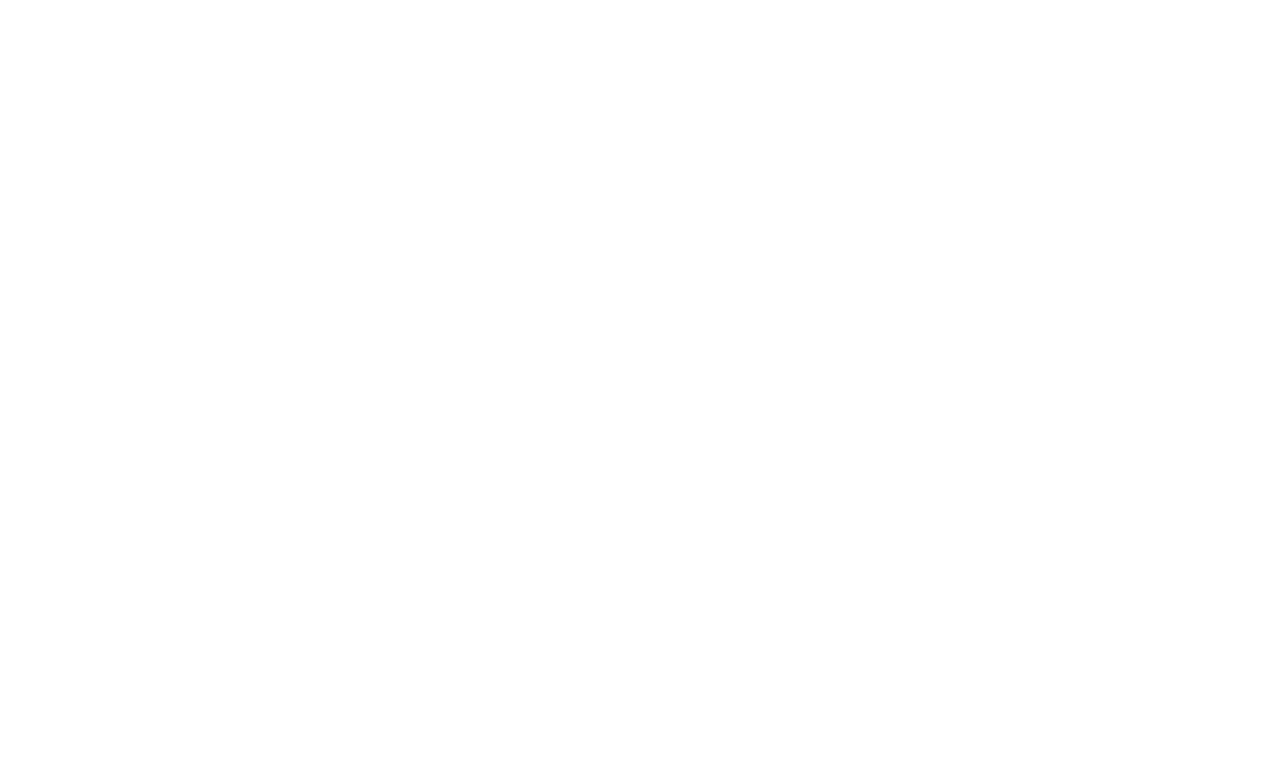
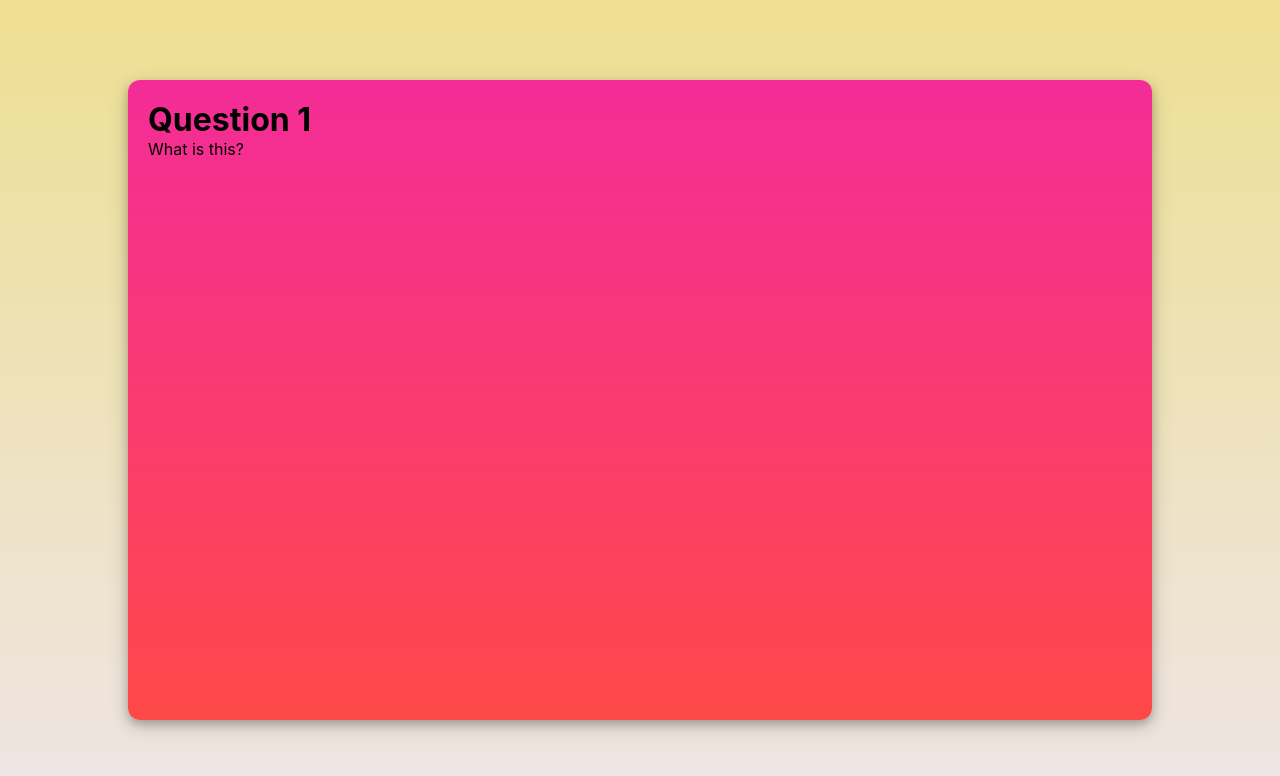
Before and after one commit to tejaswinithanu/TechTop, a React (Create React App) app: page /test/css in a window 1280 px wide. Shown: the top 776 px of the page. Built offline with nearby package versions, Linux system fonts and the light colour scheme; a web font is replaced by a local one.

Commit message:
commit 4

```diff
--- a/src/App.js
+++ b/src/App.js
@@ -4,6 +4,7 @@
 import LoginPage from './components/LoginPage'
 import LandingPage from './components/LandingPage'
 import TestsDisplayPage from './components/TestsDisplayPage'
+import TestPage from './components/TestPage'
 
 const App = () => (
   <BrowserRouter>
@@ -11,6 +12,7 @@
       <Route exact path="/login" component={LoginPage} />
       <Route exact path="/" component={LandingPage} />
       <Route exact path="/tests" component={TestsDisplayPage} />
+      <Route exact path="/test/:id" component={TestPage} />
     </Switch>
   </BrowserRouter>
 )
--- a/src/components/TestCard/index.css
+++ b/src/components/TestCard/index.css
@@ -7,23 +7,28 @@
   box-shadow: 0 4px 8px 0 rgba(0, 0, 0, 0.2), 0 6px 20px 0 rgba(0, 0, 0, 0.19);
   margin-top: 30px;
   margin-bottom: 30px;
-  width: 45%;
+  width: 48%;
   display: flex;
   flex-direction: row;
+  justify-content: space-between;
 }
 
-.language-details {
+.language-details-container {
   box-shadow: 0 4px 8px 0 rgba(0, 0, 0, 0.2), 0 6px 20px 0 rgba(0, 0, 0, 0.19);
   background-color: #eedf92;
   padding: 12px;
   border-radius: 6px;
+  display: flex;
+  flex-direction: column;
+  width: 45%;
+  flex-grow: 1;
 }
 
 .logo-language-container {
   box-shadow: 0 4px 8px 0 rgba(0, 0, 0, 0.2), 0 6px 20px 0 rgba(0, 0, 0, 0.19);
   background-color: #eee5e5;
   border-radius: 6px;
-  padding: 10px;
+  padding: 5px;
   display: flex;
   flex-direction: row;
   justify-content: center;
@@ -31,8 +36,8 @@
 }
 
 .language-logo {
-  height: 25px;
-  width: 28px;
+  height: 30px;
+  width: 34px;
   margin: 0;
 }
 
@@ -41,3 +46,29 @@
   font-size: 14px;
   margin: 0;
 }
+
+.test-start-button {
+  background-image: linear-gradient(to bottom, #f42c98, #fe4949);
+  box-shadow: 0 4px 8px 0 rgba(0, 0, 0, 0.2), 0 6px 20px 0 rgba(0, 0, 0, 0.19);
+  border-radius: 5px;
+  color: white;
+  padding: 10px 25px;
+  font-size: 14px;
+  border: none;
+  cursor: pointer;
+}
+
+.test-start-link {
+  align-self: center;
+}
+
+.video-container {
+  width: 45%;
+  flex-grow: 1;
+}
+
+.video {
+  width: 100%;
+  height: 100%;
+  border-radius: 6px;
+}
--- a/src/components/TestCard/index.js
+++ b/src/components/TestCard/index.js
@@ -7,18 +7,20 @@
   const {languageId, language, logoUrl, topics, videoUrl} = languageDetails
   return (
     <li className="test-card-item">
-      <div className="language-details">
+      <div className="language-details-container">
         <div className="logo-language-container">
           <img className="language-logo" src={logoUrl} alt={language} />
           <h2 className="language-name">{language}</h2>
         </div>
         <p>Topics: {topics}</p>
-        <Link to={`/test/${languageId}`}>
-          <button type="button">Take Test</button>
+        <Link className="test-start-link" to={`/test/${languageId}`}>
+          <button className="test-start-button" type="button">
+            Take Test
+          </button>
         </Link>
       </div>
-      <div>
-        <iframe title="Quick revision" src={videoUrl} />
+      <div className="video-container">
+        <iframe className="video" title="Quick revision" src={videoUrl} />
       </div>
     </li>
   )
--- /dev/null
+++ b/src/components/TestPage/index.css
@@ -0,0 +1,20 @@
+* {
+  margin: 0;
+}
+
+.test-container-bg {
+  background-image: linear-gradient(to bottom, #eedf92, #eee5e5);
+  height: 100vh;
+  display: flex;
+  justify-content: center;
+  align-items: center;
+}
+
+.question-container {
+  background-image: linear-gradient(to bottom, #f42c98, #fe4949);
+  width: 80%;
+  height: 80%;
+  box-shadow: 0 4px 8px 0 rgba(0, 0, 0, 0.2), 0 6px 20px 0 rgba(0, 0, 0, 0.19);
+  border-radius: 12px;
+  padding: 20px;
+}
--- /dev/null
+++ b/src/components/TestPage/index.js
@@ -0,0 +1,30 @@
+import {Component} from 'react'
+
+import './index.css'
+
+class TestPage extends Component {
+  state = {questionsList: []}
+
+  componentDidMount() {
+    this.getQuestions()
+  }
+
+  getQuestions = () => {
+    const {match} = this.props
+    const {params} = match
+    const {id} = params
+  }
+
+  render() {
+    return (
+      <div className="test-container-bg">
+        <div className="question-container">
+          <h1>Question 1</h1>
+          <p>What is this?</p>
+        </div>
+      </div>
+    )
+  }
+}
+
+export default TestPage
--- a/src/components/TestsDisplayPage/index.css
+++ b/src/components/TestsDisplayPage/index.css
@@ -3,9 +3,10 @@
 }
 
 .choosing-container {
-  padding: 13px 14vw;
+  padding: 15px 14vw;
   display: flex;
   align-items: center;
+  position: relative;
 }
 
 .options-container {
@@ -26,7 +27,6 @@
   min-height: 75vh;
   padding: 13px 12vw;
   background-image: linear-gradient(to right, #f42c98, #fe4949);
-  width: 100vw;
 }
 
 .list-of-test-cards {
```
